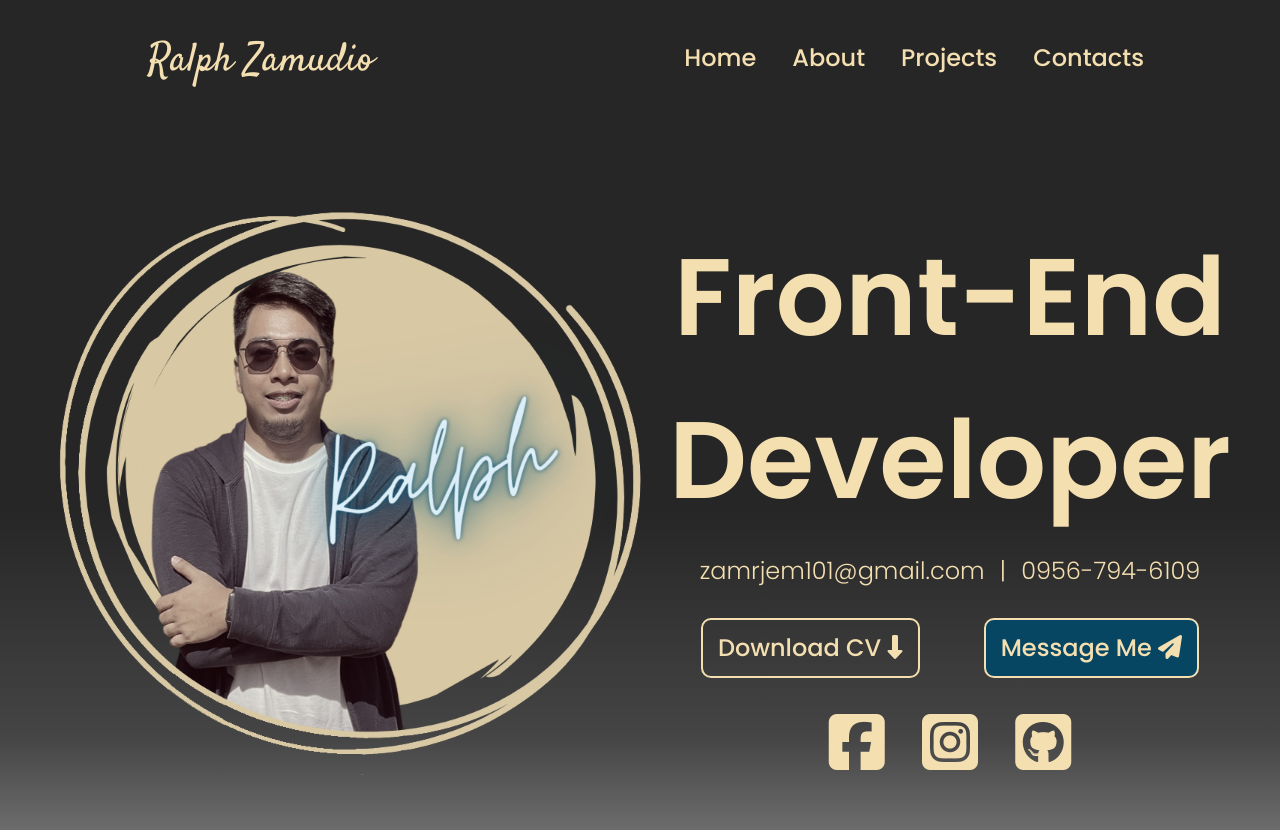
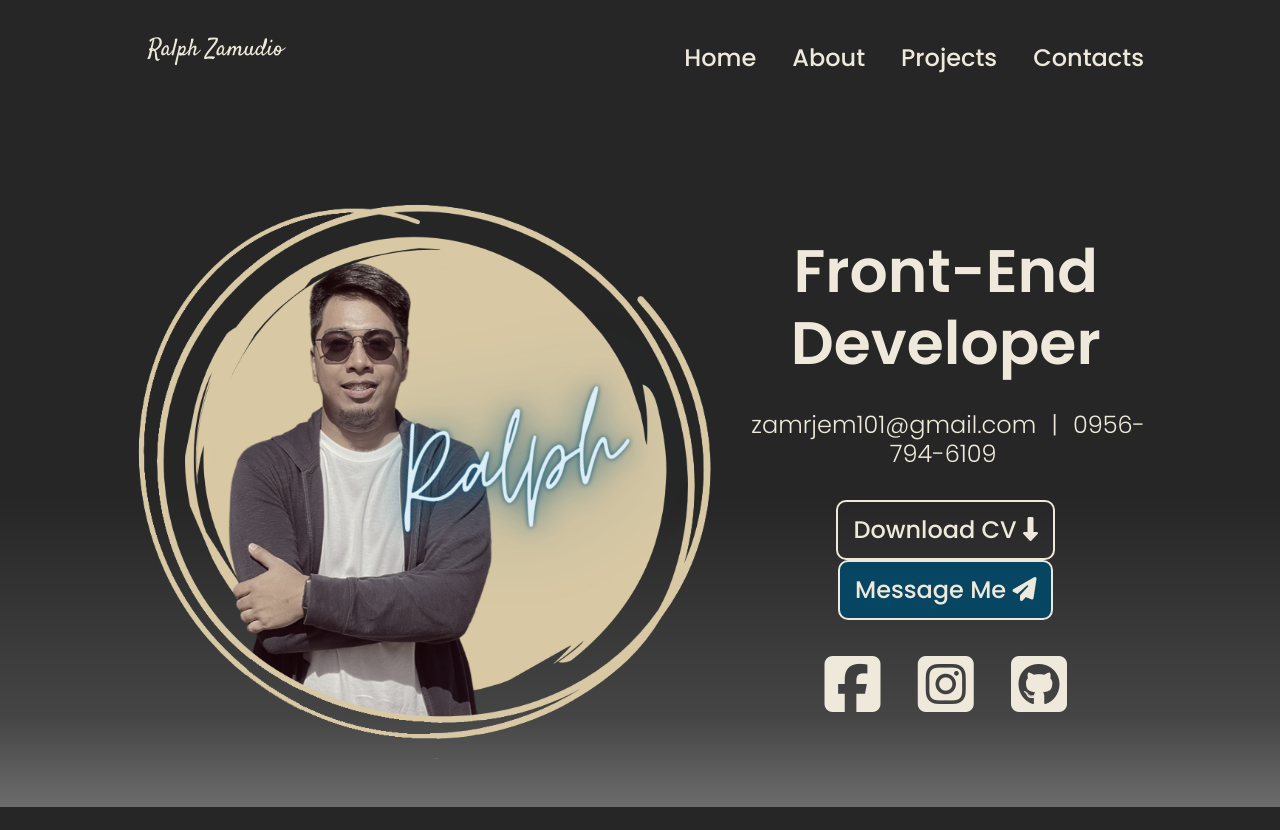
Before and after one commit to ralphzam101/zamrjem, a plain HTML site: page index.html in a window 1280 px wide. After the commit the page ends 807 px from the top, so only its background shows below. Drawn offline with nearby package versions, Linux system fonts and the light colour scheme.

Commit message:
aug 12 edit

```diff
--- a/styles.css
+++ b/styles.css
@@ -5,9 +5,9 @@
   --color-1: #222222;
   --color-2:#04293A;
   --color-3:#064663;
-  --color-4:#F4DFB1;
+  --color-6:#F4DFB1;
   --color-5:#eee9dad3;
-  --color-6:#EEE9DA;
+  --color-4:#EEE9DA;
   --background-1: linear-gradient(180deg, rgba(38,38,38,1) 55%, rgba(69,69,69,1) 87%, rgba(108,108,108,1) 100%);
   --background-2:linear-gradient(0deg, rgba(38,38,38,1) 55%, rgba(69,69,69,1) 87%, rgba(108,108,108,1) 100%);
 
@@ -29,6 +29,7 @@ body {
   background: rgb(38,38,38);
   font-size: 16px;
   font-family: 'Poppins', sans-serif;
+  /* overflow-x: hidden; */
 }
 
 .nav-container {
@@ -67,7 +68,7 @@ body {
 .navbar-brand {
   height: 100%;
   font-family: 'Satisfy', cursive;
-  font-size: 40px;
+  font-size: 1.5rem;
   color: var(--color-4);
   padding-top: 2rem;
   padding-inline: 10px;
@@ -131,9 +132,9 @@ body {
 
 }
 
-.img-div .img {
-  max-width: 600px;
-  min-width: 320px;
+.img-div img {
+  /* max-width: 500px; */
+  min-width: 300px;
 }
 
 
@@ -150,12 +151,13 @@ body {
 
 .text-div h1 {
   font-size: 8.5vw;
+  font-size: 60px;
   font-weight: 600;
   padding: 0;
   margin: 0;
 }
 
-.contact-div, .button-div, .socmed-div, .text-div h1 {
+.contact-div, .button-div, .socmed-div, .text-div {
   text-align: center;
   margin-top: 2rem;
 }
--- a/styles2.css
+++ b/styles2.css
@@ -7,7 +7,7 @@
   --color-3:#064663;
   --color-4:#EEE9DA;
   --color-5:#eee9dad3;
-  --color-5:#F4DFB1;
+  --color-6:#F4DFB1;
   font-family: 'Satisfy', cursive;
 }
 
```
